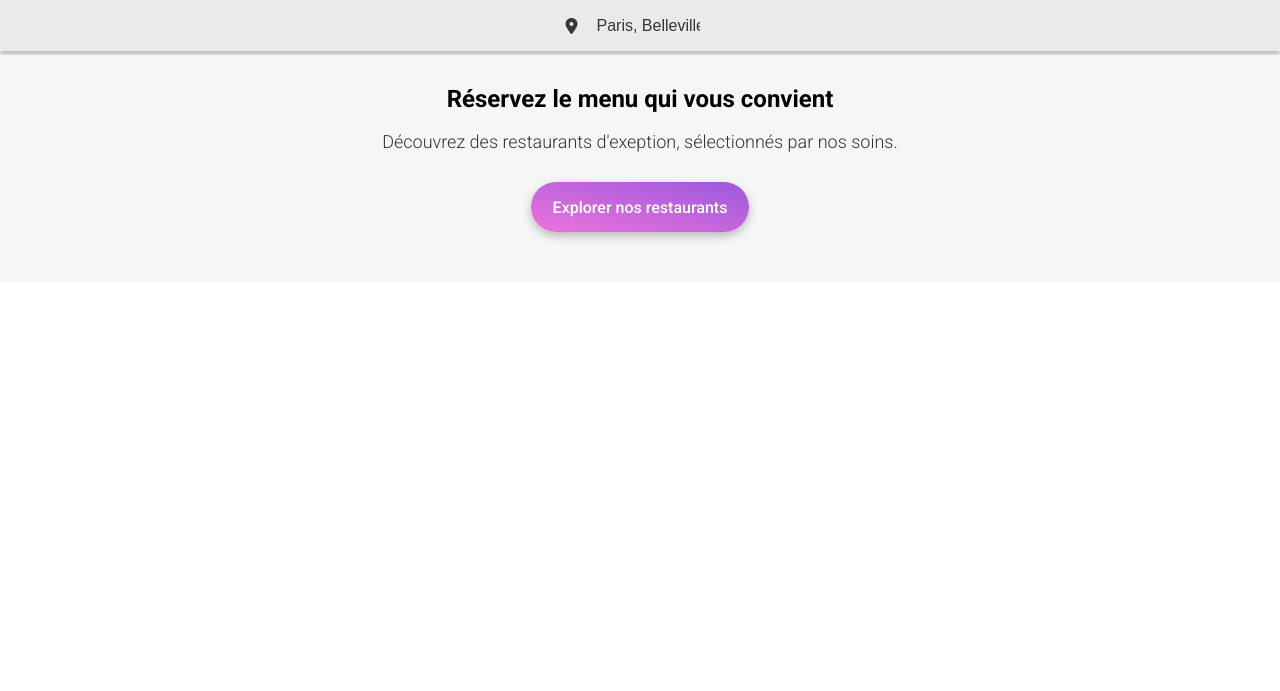
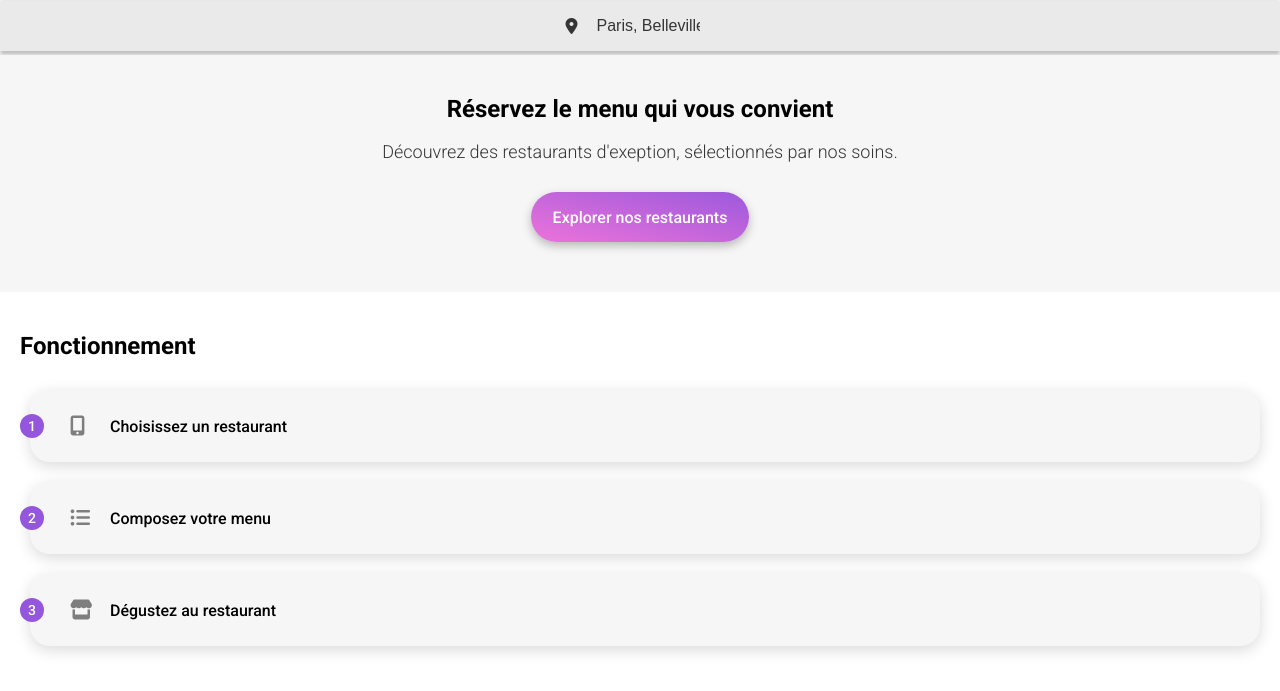
Before and after one commit to Hbi83/Ohmyfood, a plain HTML site: page index.html in a window 1280 px wide. Shown: the part 69-760 px from the top of the page. Drawn offline with Linux system fonts and the light colour scheme.

Commit message:
ajout fonction section

```diff
--- a/SASS/style.scss
+++ b/SASS/style.scss
@@ -1,4 +1,7 @@
 /* GENERAL */
+
+$main-color: #f6f6f6;
+$bouton-color: linear-gradient(193.33deg, #9356DC -11.44%, #FF79DA 123.93%);
 
 body {
     margin: 0px auto;
@@ -24,7 +27,7 @@ body {
     height: 50px;
     width: 218px;
     border-radius: 25px;
-    background: linear-gradient(193.33deg, #9356DC -11.44%, #FF79DA 123.93%);
+    background: $bouton-color;
     color: white;
     text-decoration: none;
     font-weight: 500;
@@ -89,15 +92,17 @@ $location-background-color: #eaeaea;
 
 .explorer {
     text-align: center;
-        background-color: #f6f6f6;
+        background-color: $main-color;
         display: flex;
         flex-direction: column;
         justify-content: center;
         align-items: center;
         margin-top: 4px;
+        padding: 40px 35px 50px 35px;
 
         &_title {
-            margin: 30px 50px 0 50px;
+            margin-left: 30px;
+            margin-right: 30px;
         }
 
         &_subtitle {
@@ -109,8 +114,60 @@ $location-background-color: #eaeaea;
 
         &_bouton {
             @include bouton;
-            margin-bottom: 50px;
+
         }
 }
 
 /* FONCTION */
+
+.fonction {
+    padding: 40px 20px 40px 20px;
+
+        &_step {
+            display: flex;
+            flex-direction: column;
+            justify-content: center;
+            gap: 20px;
+            padding-left: 10px;
+            padding-top: 30px;
+
+            &_card {
+                display: flex;
+                align-items: center;
+                border-radius: 20px;
+                background-color: #f6f6f6;
+                box-shadow: 0px 4px 15px 0px #00000026;
+                height: 72px;
+                width: 100%;
+                position: relative;
+
+                &_number {
+                    display: flex;
+                    align-items: center;
+                    justify-content: center;
+                    border-radius: 24px;
+                    color: white;
+                    background-color: #9356DC;
+                    height: 24px;
+                    width: 24px;
+                    font-weight: 500;
+                    font-size: 14px;
+                    position: absolute;
+                    left: -10px;
+                }
+
+                &_icon {
+                    color: #7e7e7e;
+                    font-size: 20px;
+                    position: absolute;
+                    left: 40px;
+                }
+
+                &_subtitle {
+                    font-size: 16px;
+                    font-weight: 500;
+                    margin-left: 80px;
+                }
+            }
+        }
+}
--- a/index.html
+++ b/index.html
@@ -33,7 +33,29 @@
 
         <!-- FONCTION -->
             <section class="fonction">
-
+                <h1 class="fonction_title">Fonctionnement</h1>
+                <div class="fonction_step">
+                    <div class="fonction_step_card">
+                        <div class="fonction_step_card_number">1</div>
+                        <div class="fonction_step_card_icon">
+                            <i class="fa-solid fa-mobile-screen-button"></i>
+                        </div>
+                        <h3 class="fonction_step_card_subtitle">Choisissez un restaurant</h3>
+                    </div>
+                    <div class="fonction_step_card">
+                        <div class="fonction_step_card_number">2</div>
+                        <div class="fonction_step_card_icon">
+                            <i class="fa-solid fa-list-ul"></i>
+                        </div>
+                        <h3 class="fonction_step_card_subtitle">Composez votre menu</h3>
+                    </div>
+                    <div class="fonction_step_card">
+                        <div class="fonction_step_card_number">3</div>
+                        <div class="fonction_step_card_icon">
+                            <i class="fa-solid fa-store"></i>
+                        </div>
+                        <h3 class="fonction_step_card_subtitle">Dégustez au restaurant</h3>
+                    </div>
             </section>
         </main>
     </body>
```
Also changed, not shown: SASS/style.css, 1 other file.
